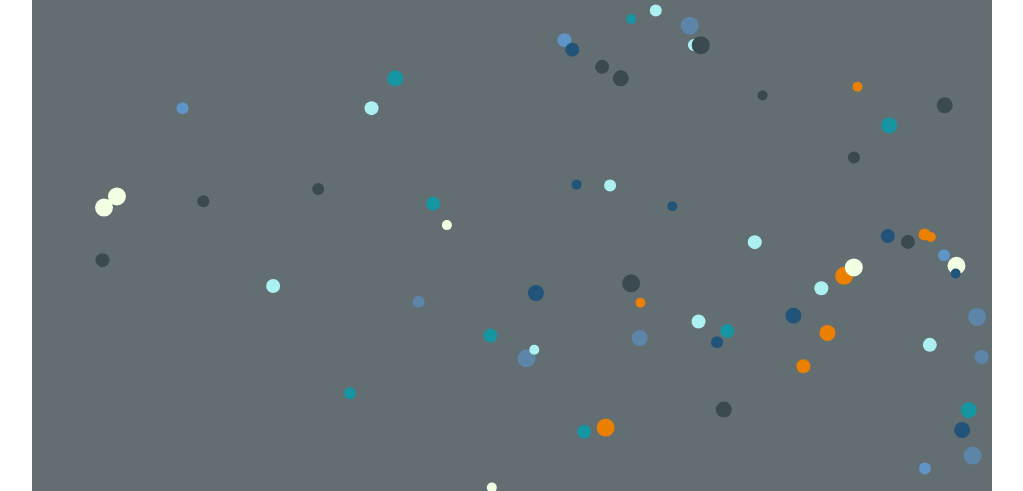
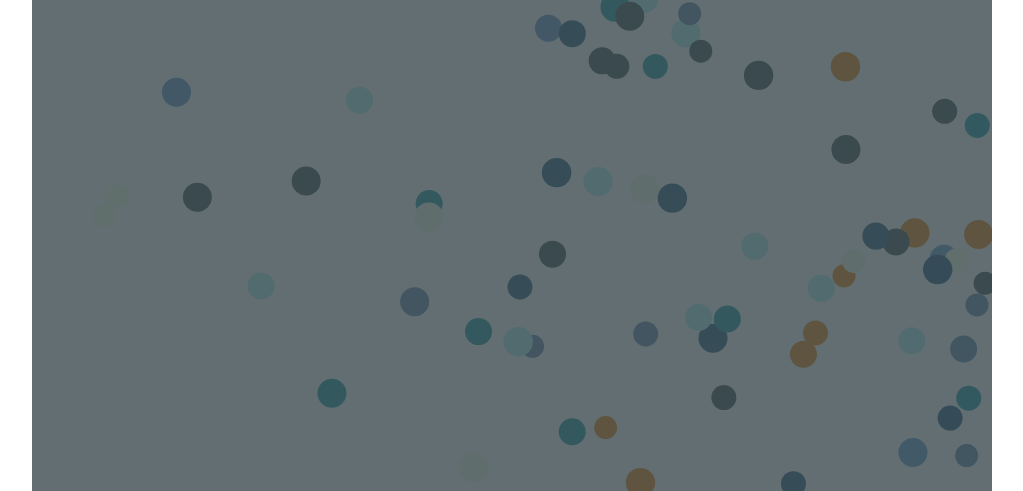
Before and after one commit to ahmedofali/BubbleJS, a plain HTML site: page demo/index.html in a window 1280 px wide. Shown: the part 309-800 px from the top of the page, without its empty margins (128-1151 px from the left). Drawn offline with nearby package versions, Linux system fonts and the light colour scheme.

Commit message:
changing demo configuration schema

```diff
--- a/demo/main.js
+++ b/demo/main.js
@@ -10,7 +10,7 @@ BubblerJS("bubbler-js", {
             "value": 11.83721462448409,
             "random": true,
             "anim": {
-                "enable": false,
+                "enable": true,
                 "speed": .1,
                 "size_min": 5 ,
                 "size_max": 15,
--- a/demo/style.css
+++ b/demo/style.css
@@ -12,7 +12,7 @@ BODY {
 canvas {
     position: fixed;
     top: 0px;
-    z-index: 10;
+    z-index: -10;
 }
 
 .details{
```
